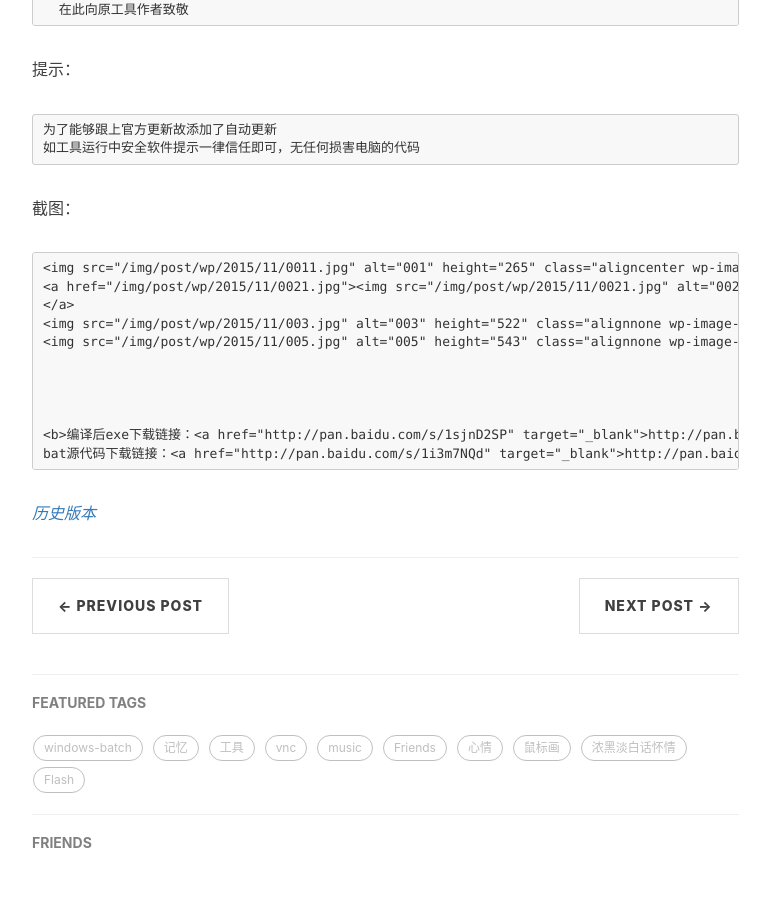
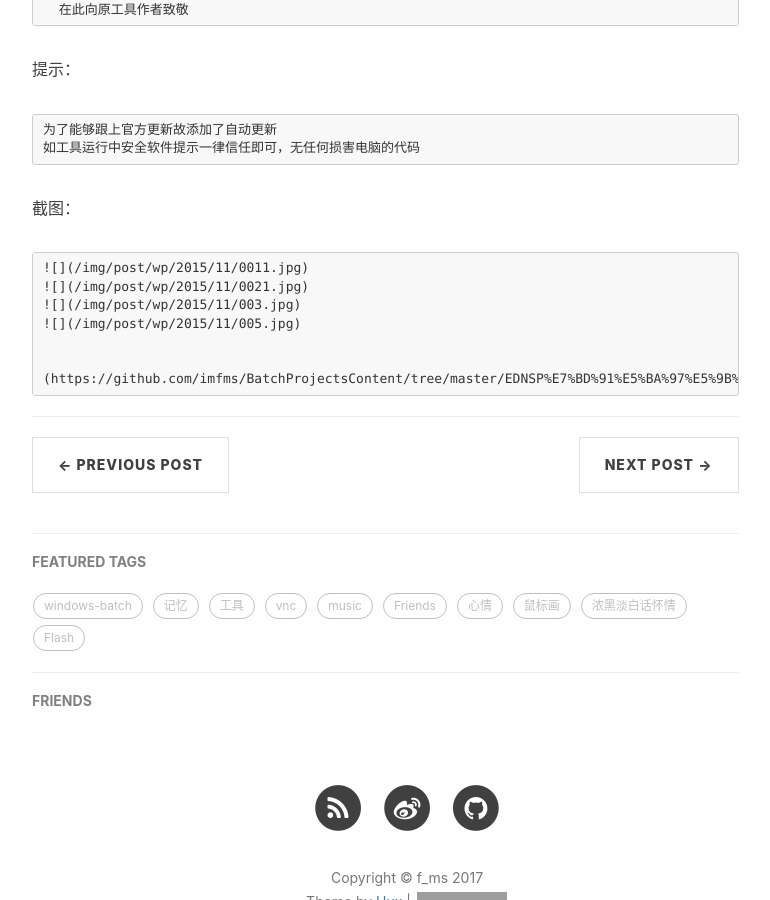
Before and after one commit to imfms/imfms.github.io, a Jekyll site: the page built from _posts/2015-11-24-ednspe7bd91e5ba97e59bbee78987e7a6bbe7babfe5b7a5e585b7-e694afe68c81e4b88be8bdbde6b798e5ae.markdown, in a window 1280 px wide and 900 px high, scrolled down 1089 px. Shown: the whole window, without its empty margins (233-1003 px from the left). Built offline with Jekyll 4.4.1, drawn with Linux system fonts in a browser that asks for light colours; nearby versions of some CDN libraries; comment, search, counter and statistics services are not loaded; grey boxes are pictures that could not be loaded.

Commit message:
some changes

```diff
--- a/_posts/2015-11-19-e689b9e5a484e79086e69687e69cace8a7a3e69e90e5b7a5e585b7e5ba93.markdown
+++ b/_posts/2015-11-19-e689b9e5a484e79086e69687e69cace8a7a3e69e90e5b7a5e585b7e5ba93.markdown
@@ -28,6 +28,4 @@
     计数
 
 
-![00_压缩](/img/post/wp/2015/11/00_压缩.jpg)
-
-下载链接：[http://pan.baidu.com/s/1hqEZ9Da](http://pan.baidu.com/s/1hqEZ9Da)
+[https://github.com/imfms/BatchProjectsContent/tree/master/EDNSP%E7%BD%91%E5%BA%97%E5%9B%BE%E7%89%87%E7%A6%BB%E7%BA%BF%E5%B7%A5%E5%85%B7](https://github.com/imfms/BatchProjectsContent/tree/master/EDNSP%E7%BD%91%E5%BA%97%E5%9B%BE%E7%89%87%E7%A6%BB%E7%BA%BF%E5%B7%A5%E5%85%B7)
--- a/_posts/2015-11-19-ict_toolsictefbc8ce585a8e887aae58aa8e59ca8e7babfe6b58be8af95e4bbaa-bate689b9e5a484e79086.markdown
+++ b/_posts/2015-11-19-ict_toolsictefbc8ce585a8e887aae58aa8e59ca8e7babfe6b58be8af95e4bbaa-bate689b9e5a484e79086.markdown
@@ -27,4 +27,4 @@
 
 ![ict2](/img/post/wp/2015/11/ict2.jpg)
 
-下载链接：[http://pan.baidu.com/s/1mg91K1a](http://pan.baidu.com/s/1mg91K1a)
+[https://github.com/imfms/BatchProjectsContent/tree/master/ICT_Tools](https://github.com/imfms/BatchProjectsContent/tree/master/ICT_Tools)
--- a/_posts/2015-11-24-ednspe7bd91e5ba97e59bbee78987e7a6bbe7babfe5b7a5e585b7-e694afe68c81e4b88be8bdbde6b798e5ae.markdown
+++ b/_posts/2015-11-24-ednspe7bd91e5ba97e59bbee78987e7a6bbe7babfe5b7a5e585b7-e694afe68c81e4b88be8bdbde6b798e5ae.markdown
@@ -50,18 +50,10 @@
 
 截图：
 
-
-    <img src="/img/post/wp/2015/11/0011.jpg" alt="001" height="265" class="aligncenter wp-image-155 size-full" width="799"></img>
-    <a href="/img/post/wp/2015/11/0021.jpg"><img src="/img/post/wp/2015/11/0021.jpg" alt="002" height="555" class="alignnone wp-image-153 size-full" width="475"></img>
-    </a>
-    <img src="/img/post/wp/2015/11/003.jpg" alt="003" height="522" class="alignnone wp-image-158 size-full" width="653"></img>
-    <img src="/img/post/wp/2015/11/005.jpg" alt="005" height="543" class="alignnone wp-image-156 size-full" width="726"></img><img src="/img/post/wp/2015/11/006.jpg" alt="006" height="603" class="alignnone wp-image-160 size-full" width="952"></img>
+	![](/img/post/wp/2015/11/0011.jpg)
+	![](/img/post/wp/2015/11/0021.jpg)
+	![](/img/post/wp/2015/11/003.jpg)
+	![](/img/post/wp/2015/11/005.jpg)
 
 
-
-
-    <b>编译后exe下载链接：<a href="http://pan.baidu.com/s/1sjnD2SP" target="_blank">http://pan.baidu.com/s/1sjnD2SP</a>
-    bat源代码下载链接：<a href="http://pan.baidu.com/s/1i3m7NQd" target="_blank">http://pan.baidu.com/s/1i3m7NQd</a></b>
-
-
-_[历史版本](http://pan.baidu.com/s/1eRm2L9o)_
+	(https://github.com/imfms/BatchProjectsContent/tree/master/EDNSP%E7%BD%91%E5%BA%97%E5%9B%BE%E7%89%87%E7%A6%BB%E7%BA%BF%E5%B7%A5%E5%85%B7)[https://github.com/imfms/BatchProjectsContent/tree/master/EDNSP%E7%BD%91%E5%BA%97%E5%9B%BE%E7%89%87%E7%A6%BB%E7%BA%BF%E5%B7%A5%E5%85%B7]
```
Also changed, not shown: _posts/2015-11-17-bfse6909ce7b4a2-e689b9e5a484e79086-20151107.markdown (deleted, +0 -27 lines), _posts/2015-11-19-e4bda0e69c89e7839fe798bee59097-e5afb9e8af9d.markdown (deleted, +0 -38 lines), _posts/2015-12-03-e8a2abe5b08fe586b0e9aa82e4ba86.markdown (deleted, +0 -17 lines).
